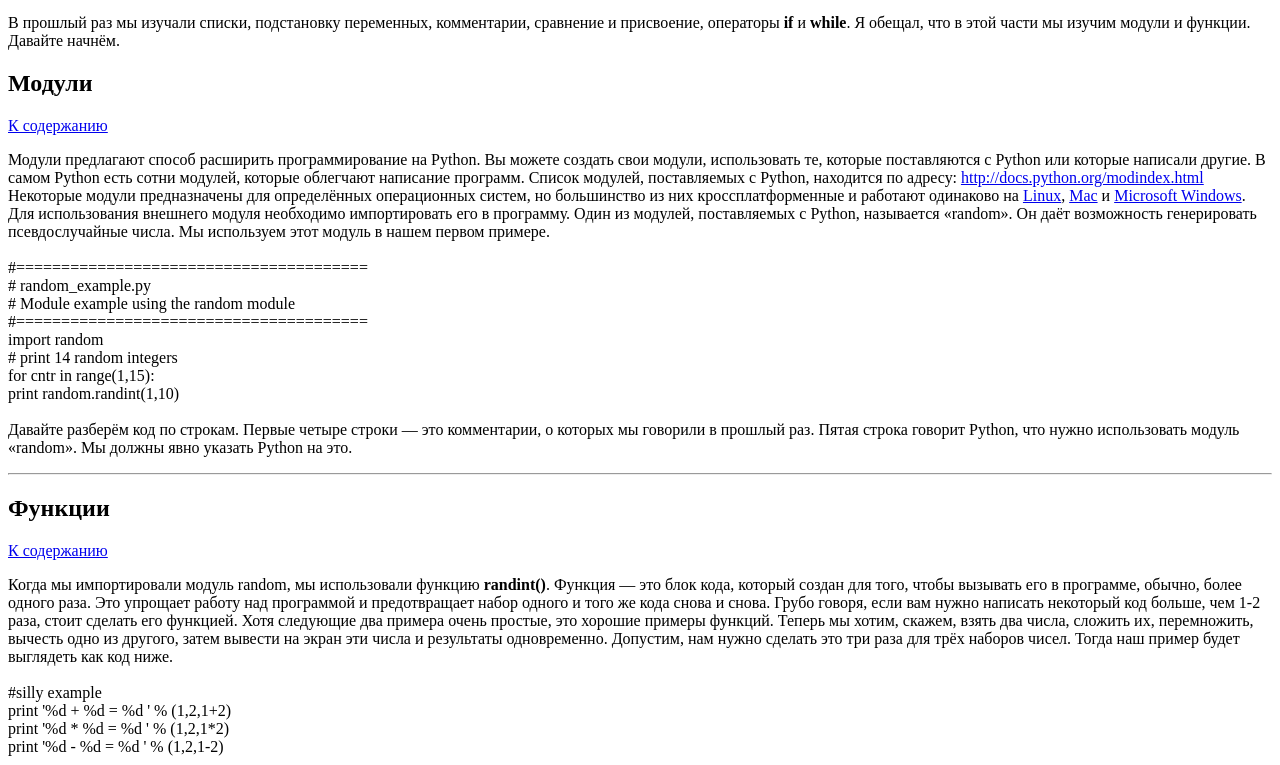
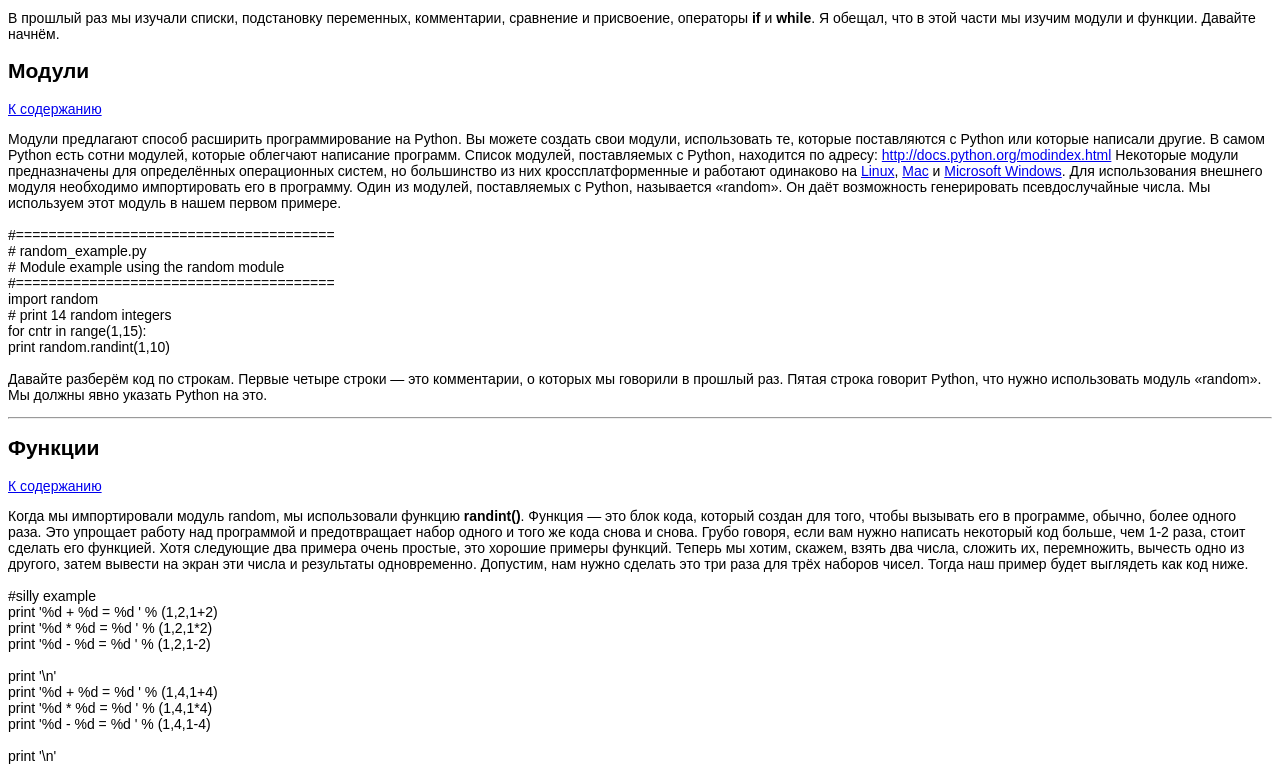
Before and after one commit to DonizP/PerehodukDANIIL, a plain HTML site: page 0_Home Work/HW/links/Python_part3/python3.html in a window 1280 px wide. Shown: the part 330-1095 px from the top of the page. Drawn offline with Linux system fonts and the light colour scheme.

Commit message:
init repository

```diff
--- a/0_Home Work/HW/links/Python_part3/python3.html
+++ b/0_Home Work/HW/links/Python_part3/python3.html
@@ -3,6 +3,7 @@
 <head>
     <meta charset="UTF-8">
     <meta name="viewport" content="width=device-width, initial-scale=1.0">
+    <link rel="stylesheet" href="../style.css">
     <title>Home Work 3</title>
 </head>
 <body>
--- /dev/null
+++ b/0_Home Work/HW/links/print.css
@@ -0,0 +1,5 @@
+body{
+    font-family: cursive;
+    font-size: 20px;
+    background-color: #ffffff;
+}
--- /dev/null
+++ b/0_Home Work/HW/links/screen.css
@@ -0,0 +1,5 @@
+body{
+    font-family: sans-serif;
+    font-size: 14px;
+    background-color: #ffffff;
+}
--- /dev/null
+++ b/0_Home Work/HW/links/style.css
@@ -0,0 +1,2 @@
+@import "screen.css" screen;
+@import "print.css" print;
```
Also changed, not shown: 0_Home Work/HW/links/Python_part1/python1.html (+2 -0 lines), 0_Home Work/HW/links/Python_part2/python2.html (+6 -0 lines).
